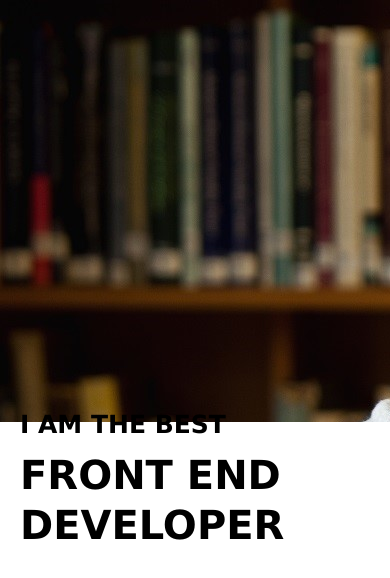
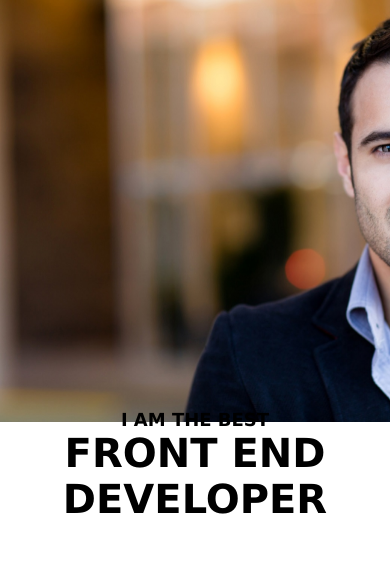
Before and after one commit to jakubplonka/jakubplonka.github.io, a plain HTML site: page zadanieDomoweRwd/index.html in a window 390 px wide. Drawn offline with Linux system fonts and the light colour scheme.

Commit message:
zadanie koniec

```diff
--- a/zadanieDomoweRwd/css/responsive.css
+++ b/zadanieDomoweRwd/css/responsive.css
@@ -1,15 +1,23 @@
 @media all and (max-width: 1170px){
-  header{
+  header {
     height: 70vh;
-    align-content: flex-end;
     justify-content: unset;
     background: url(../img/man-2.jpg) no-repeat;
-    background-size: auto;
+    background-size: cover;
+    justify-content: center;
   }
 
-  h1{
-    width: 60%;
+  header div {
+    text-align: right;
+    padding-right: 50px;
+  }
 
+  h1 {
+    font-size: 18px;
+  }
+
+  h2 {
+    font-size: 25px;
   }
 }
 
@@ -17,12 +25,26 @@
   header {
     height: 50vh;
     position: relative;
+    background: url(../img/man-1.jpg) no-repeat;
+    background-size: cover;
+    justify-content: unset;
+  }
+
+  header div {
+    text-align: center;
+    position: absolute;
+    bottom: -100px;
+    color: #000000;
+    padding-right: 0;
+    padding-left: 0;
+    width: 100%;
   }
 
   h1 {
-    width: fit-content;
-    position: absolute;
-    bottom: -35%;
-    color: black;
+    font-size: 18px;
+  }
+
+  h2 {
+    font-size: 40px;
   }
 }
--- a/zadanieDomoweRwd/css/style.css
+++ b/zadanieDomoweRwd/css/style.css
@@ -6,28 +6,25 @@
 }
 
 header {
-  /* position: relative; */
   background: url(../img/man-1.jpg) no-repeat;
   background-size: cover;
-  /* width: 100vh; */
   height: 100vh;
   display: flex;
   flex-direction: column;
   justify-content: center;
+  flex-wrap: wrap;
+}
+header div {
+  color: #ffffff;
+  text-transform: uppercase;
+  padding-left: 50px;
+
+}
+h1 {
+  font-size: 25px;
 }
 
-h1 {
-  display: flex;
-  flex-wrap: wrap;
-  padding: 20px;
+h2 {
+  flex-basis: 100%;
   font-size: 40px;
-  color: #ffffff;
-  line-height: 50px;
-  text-transform: uppercase;
-  width: 60%;
 }
-
-h1 span {
-  flex-basis: 100%;
-  font-size: 25px;
-}
--- a/zadanieDomoweRwd/index.html
+++ b/zadanieDomoweRwd/index.html
@@ -10,7 +10,10 @@
 </head>
 <body>
   <header>
-    <h1><span>i am the best</span>front end developer</h1>
+    <div>
+      <h1>i am the best</h1>
+      <h2>front end developer</h2>
+  </div>
   </header>
 </body>
 </html>
```
